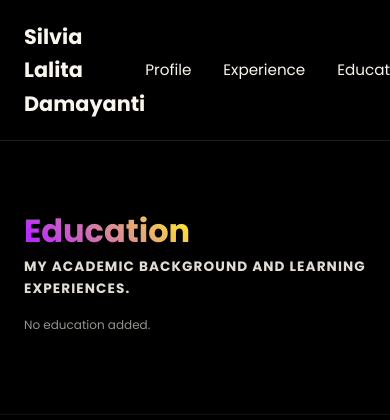
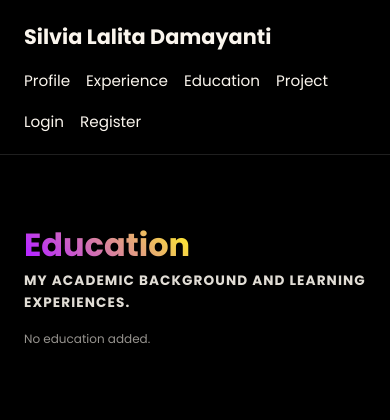
Before and after one commit to silvialalita/myportofolio, a Django app: page /education/ in a window 390 px wide; the page is wider, and only the part inside the window is pictured. Shown: the top 420 px of that part. Run offline with Django 5.2, Linux system fonts and the light colour scheme; data that the repository does not hold is empty; some libraries are stand-ins or nearby versions.

Commit message:
style: make navbar responsive

```diff
--- a/static/css/style.css
+++ b/static/css/style.css
@@ -127,6 +127,20 @@ span{
     background: var(--gradient-primary);
     background-clip: text;
     color: transparent;
+}
+
+@media (max-width: 768px) {
+    .site-header .container {
+        flex-direction: column;
+        align-items: flex-start;
+        gap: 1rem;
+    }
+
+    .site-header nav {
+        width: 100%;
+        flex-wrap: wrap;
+        gap: 1rem;
+    }
 }
 
 
```
